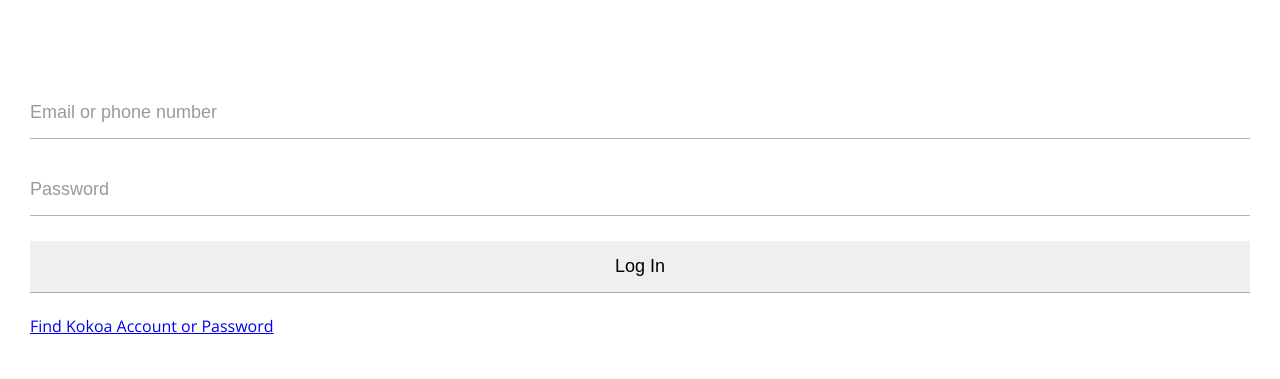
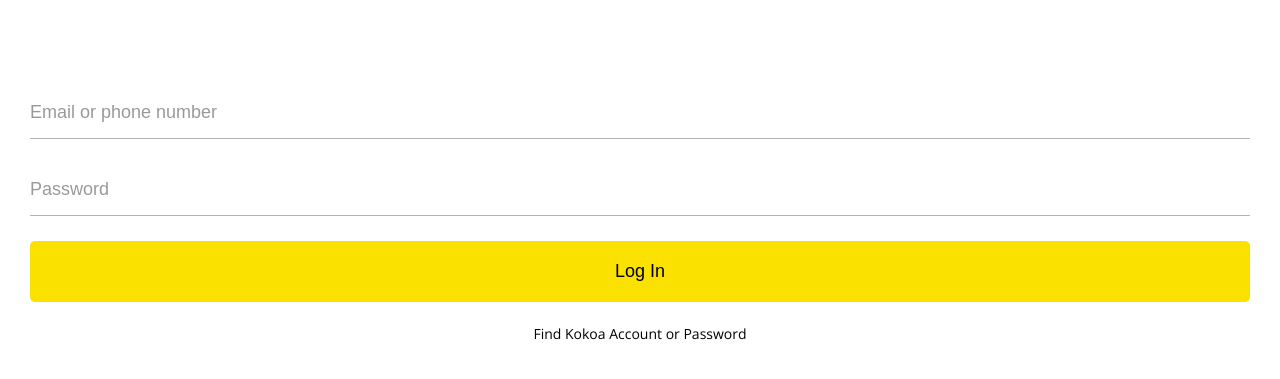
Before and after one commit to Honiyang/kokoa-clone-2020, a plain HTML site: page index.html in a window 1280 px wide. Shown: the part 185-564 px from the top of the page. Drawn offline with nearby package versions, Linux system fonts and the light colour scheme.

Commit message:
6.8 Log In Form part Two
로그인 화면 완성했으나, 맘에안드는점 4가지정도 보임.(노션에 기재)

```diff
--- a/css/styles.css
+++ b/css/styles.css
@@ -29,9 +29,11 @@ body {
 #login-form input {
   padding: 15px 0px;
   border: none;
-  border-bottom: 1px solid rgba(0, 0, 0, 0.3);
   font-size: 18px;
   margin-bottom: 25px;
+}
+#login-form input:not([type="submit"]) {
+  border-bottom: 1px solid rgba(0, 0, 0, 0.3);
   transition: border-color 0.3s ease-in-out;
 }
 #login-form input::placeholder {
@@ -40,3 +42,15 @@ body {
 #login-form input:focus {
   border-color: var(--dark-yellow);
 }
+#login-form input[type="submit"] {
+  background-color: var(--yellow);
+  cursor: pointer;
+  padding: 20px 0px;
+  border-radius: 5px;
+}
+#login-form a {
+  color: inherit;
+  text-decoration: none;
+  text-align: center;
+  font-size: 14px;
+}
```
